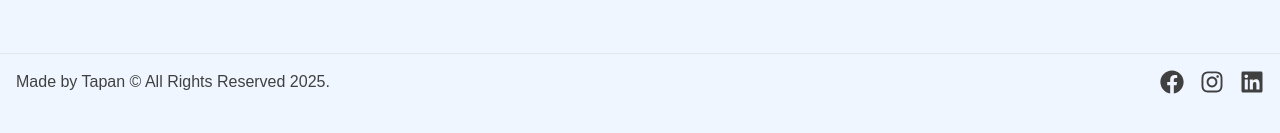
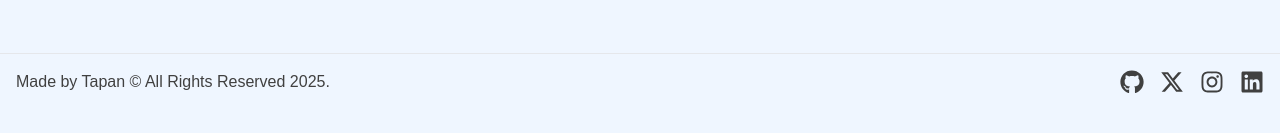
Before and after one commit to TAPAN-2835/QuickKart, a React (Vite) app in the folder frontend/: page / in a window 1280 px wide. Shown: the part 651-784 px from the top of the page. Built offline with nearby package versions, Linux system fonts and the light colour scheme; no server answers.

Commit message:
Update Footer.jsx

```diff
--- a/frontend/src/components/Footer.jsx
+++ b/frontend/src/components/Footer.jsx
@@ -1,7 +1,8 @@
 import React from 'react'
-import { FaFacebook } from "react-icons/fa";
+import { FaGithub } from "react-icons/fa";
 import { FaInstagram } from "react-icons/fa";
 import { FaLinkedin } from "react-icons/fa";
+import { FaXTwitter } from "react-icons/fa6";
 
 const Footer = () => {
   return (
@@ -10,13 +11,16 @@ const Footer = () => {
             <p>Made by Tapan © All Rights Reserved 2025.</p>
 
             <div className='flex items-center gap-4 justify-center text-2xl'>
-                <a href='' className='hover:text-primary-100'>
-                    <FaFacebook/>
+                <a href='https://github.com/PatelTapan7032' target='_blank' rel='noopener noreferrer' className='hover:text-primary-100 transition-colors'>
+                    <FaGithub/>
                 </a>
-                <a href='' className='hover:text-primary-100'>
+                <a href='https://x.com/PatelTapan7032?t=te5oHww2W4Q5T2g9D2lTjg&s=09' target='_blank' rel='noopener noreferrer' className='hover:text-primary-100 transition-colors'>
+                    <FaXTwitter/>
+                </a>
+                <a href='https://www.instagram.com/charming_tapan/' target='_blank' rel='noopener noreferrer' className='hover:text-primary-100 transition-colors'>
                     <FaInstagram/>
                 </a>
-                <a href='' className='hover:text-primary-100'>
+                <a href='https://www.linkedin.com/in/tapan-patel-b91241288/' target='_blank' rel='noopener noreferrer' className='hover:text-primary-100 transition-colors'>
                     <FaLinkedin/>
                 </a>
             </div>
```
